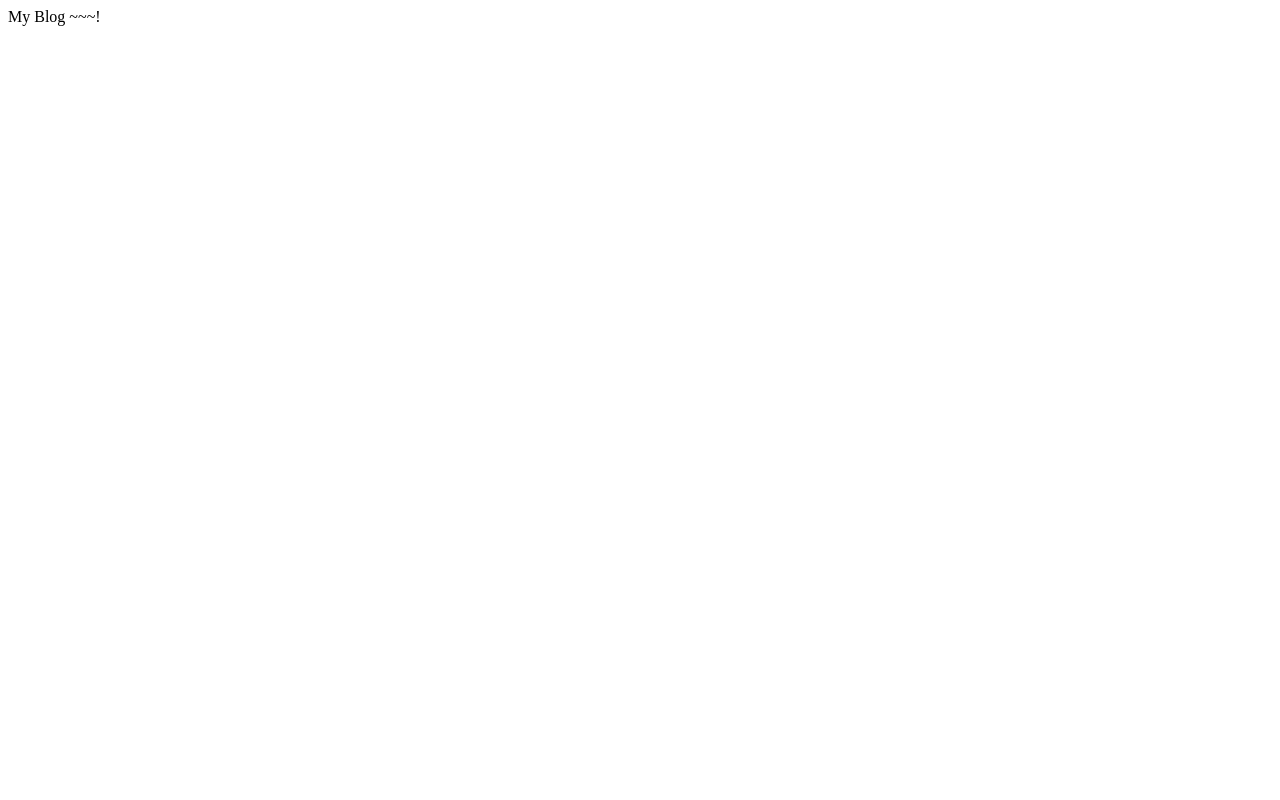
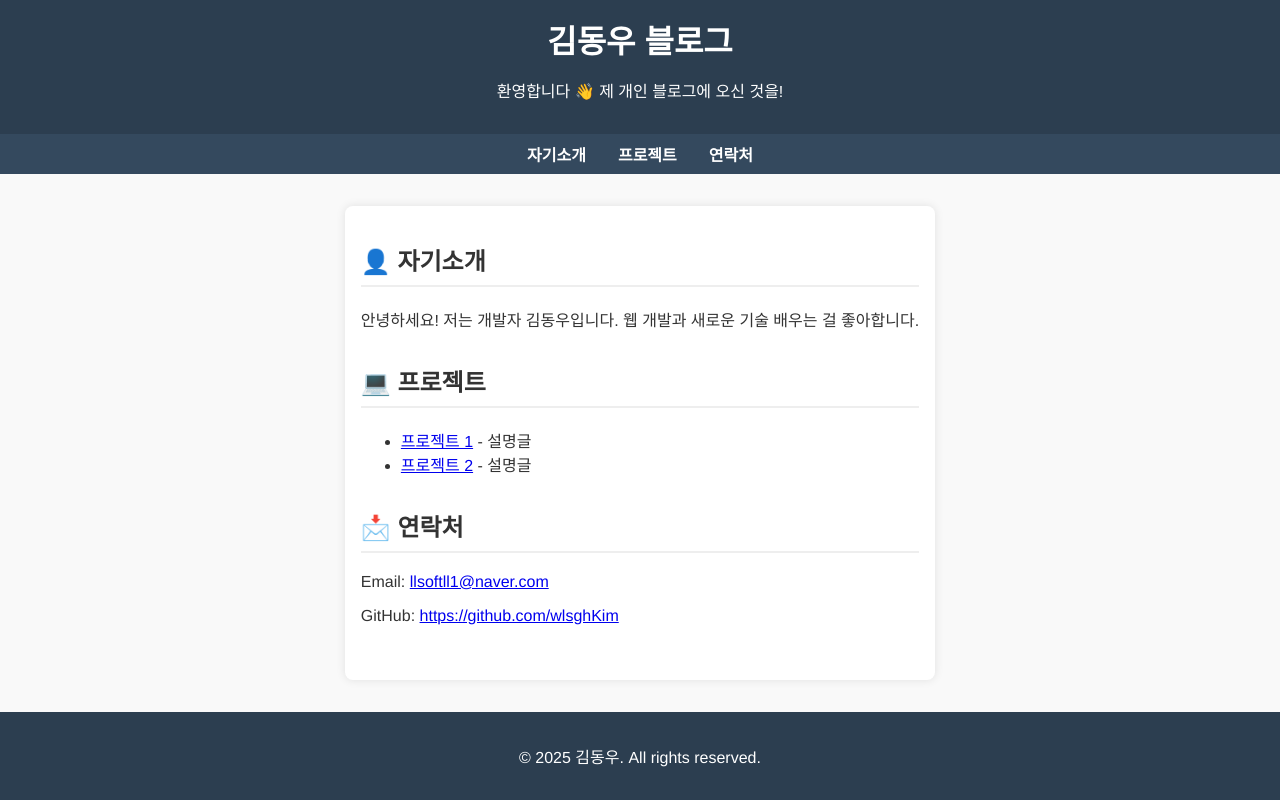
Before and after one commit to wlsghKim/wlsghKim.github.io, a plain HTML site: page index.html in a window 1280 px wide. Drawn offline with Linux system fonts and the light colour scheme.

Commit message:
Blog 꾸미기 -1-

```diff
--- a/index.html
+++ b/index.html
@@ -1,12 +1,108 @@
 <!DOCTYPE html>
-<html lang="en">
-  <head>
-    <meta charset="UTF-8" />
-    <meta http-equiv="X-UA-Compatible" content="IE=edge" />
-    <meta name="viewport" content="width=device-width, initial-scale=1.0" />
-    <title>Document</title>
-  </head>
-  <body>
-    My Blog ~~~!
-  </body>
+<html lang="ko">
+<head>
+  <meta charset="UTF-8">
+  <meta name="viewport" content="width=device-width, initial-scale=1.0">
+  <title>My Blog</title>
+  <style>
+    html, body {
+      height: 100%;
+      margin: 0;
+    }
+    body {
+      font-family: "Helvetica", "Arial", sans-serif;
+      margin: 0;
+      padding: 0;
+      background-color: #f9f9f9;
+      color: #333;
+      display: flex;
+      flex-direction: column;
+    }
+    header {
+      background-color: #2c3e50;
+      color: white;
+      padding: 1rem 2rem;
+      text-align: center;
+    }
+    header h1 {
+      margin: 0;
+      font-size: 2rem;
+    }
+    nav {
+      background-color: #34495e;
+      display: flex;
+      justify-content: center;
+      padding: 0.5rem;
+    }
+    nav a {
+      color: white;
+      text-decoration: none;
+      margin: 0 1rem;
+      font-weight: bold;
+    }
+    nav a:hover {
+      text-decoration: underline;
+    }
+    main {
+      max-width: 800px;
+      margin: 2rem auto;
+      padding: 1rem;
+      background: white;
+      border-radius: 8px;
+      box-shadow: 0 0 10px rgba(0,0,0,0.1);
+      flex: 1; /* 본문이 남는 공간 채움 */
+    }
+    section {
+      margin-bottom: 2rem;
+    }
+    h2 {
+      border-bottom: 2px solid #eee;
+      padding-bottom: 0.5rem;
+    }
+    footer {
+      background: #2c3e50;
+      color: white;
+      text-align: center;
+      padding: 1rem;
+    }
+  </style>
+</head>
+<body>
+  <header>
+    <h1>김동우 블로그</h1>
+    <p>환영합니다 👋 제 개인 블로그에 오신 것을!</p>
+  </header>
+
+  <nav>
+    <a href="#about">자기소개</a>
+    <a href="#projects">프로젝트</a>
+    <a href="#contact">연락처</a>
+  </nav>
+
+  <main>
+    <section id="about">
+      <h2>👤 자기소개</h2>
+      <p>안녕하세요! 저는 개발자 김동우입니다.
+         웹 개발과 새로운 기술 배우는 걸 좋아합니다.</p>
+    </section>
+
+    <section id="projects">
+      <h2>💻 프로젝트</h2>
+      <ul>
+        <li><a href="https://github.com/wlsghKim/project1">프로젝트 1</a> - 설명글</li>
+        <li><a href="https://github.com/wlsghKim/project2">프로젝트 2</a> - 설명글</li>
+      </ul>
+    </section>
+
+    <section id="contact">
+      <h2>📩 연락처</h2>
+      <p>Email: <a href="mailto:llsoftll1@naver.com">llsoftll1@naver.com</a></p>
+      <p>GitHub: <a href="https://github.com/wlsghKim" target="_blank">https://github.com/wlsghKim</a></p>
+    </section>
+  </main>
+
+  <footer>
+    <p>© 2025 김동우. All rights reserved.</p>
+  </footer>
+</body>
 </html>
```
